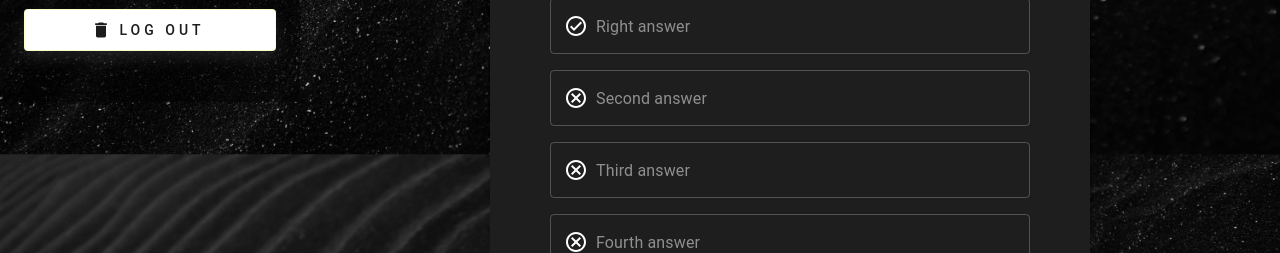
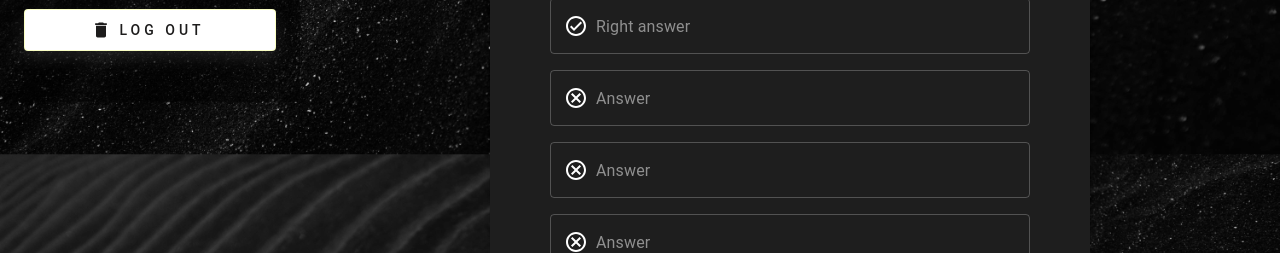
Before and after one commit to michaelDORY/travelover-admin, a React (Create React App) app: page /add-quiz in a window 1280 px wide. Shown: the part 699-952 px from the top of the page. Built offline with nearby package versions, Linux system fonts and the light colour scheme; no server answers; sample sign-in values are in the browser's storage.

Commit message:
added formik

```diff
--- a/src/components/Auth/index.js
+++ b/src/components/Auth/index.js
@@ -20,6 +20,8 @@ function Auth() {
     isOpen: false,
     message: 'Oops',
   });
+
+  const [isBtnActive, setIsBtnActive] = useState(true);
 
   const handleCloseAlert = () => {
     setAlert((prev) => {
@@ -45,6 +47,7 @@ function Auth() {
     },
     validationSchema: validationSchema,
     onSubmit: async ({ email, password }) => {
+      setIsBtnActive(false);
       const q = query(collection(db, 'admins'), where('email', '==', email));
 
       const querySnapshot = await getDocs(q);
@@ -56,9 +59,11 @@ function Auth() {
           )
           .catch((error) => {
             setAlert({ status: 'error', message: error.message, isOpen: true });
+            setIsBtnActive(true);
           });
       } else {
         setAlert({ status: 'error', message: 'No such admin', isOpen: true });
+        setIsBtnActive(true);
       }
     },
   });
@@ -102,6 +107,7 @@ function Auth() {
             size="large"
             variant="contained"
             sx={{ width: '100%' }}
+            disabled={!isBtnActive}
           >
             Войти
           </Button>
@@ -109,7 +115,7 @@ function Auth() {
       </form>
       <Snackbar
         open={alert.isOpen}
-        autoHideDuration={2000}
+        autoHideDuration={5000}
         onClose={handleCloseAlert}
       >
         <Alert
--- a/src/components/QuizLayout/QuestionForm/index.js
+++ b/src/components/QuizLayout/QuestionForm/index.js
@@ -1,19 +1,44 @@
+import CancelOutlinedIcon from '@mui/icons-material/CancelOutlined';
+import CheckCircleOutlineOutlinedIcon from '@mui/icons-material/CheckCircleOutlineOutlined';
 import ClearIcon from '@mui/icons-material/Clear';
-import { Button, Container, Fab, Paper, Stack, TextField } from '@mui/material';
+import QuestionMarkOutlinedIcon from '@mui/icons-material/QuestionMarkOutlined';
+import {
+  Button,
+  Container,
+  Fab,
+  InputAdornment,
+  Paper,
+  Stack,
+  TextField,
+} from '@mui/material';
+import { useFormik } from 'formik';
 import React from 'react';
 import uniqid from 'uniqid';
-import { InputAdornment } from '@mui/material';
-import QuestionMarkOutlinedIcon from '@mui/icons-material/QuestionMarkOutlined';
-import CheckCircleOutlineOutlinedIcon from '@mui/icons-material/CheckCircleOutlineOutlined';
-import CancelOutlinedIcon from '@mui/icons-material/CancelOutlined';
+import * as yup from 'yup';
 
 const QuestionForm = (props) => {
   const defaultQuestion = {
     id: uniqid(),
     title: '',
-    answers: [''],
+    incorrectAnswers: ['', '', ''],
     rightAnswer: '',
   };
+
+  const validationSchema = yup.object({
+    title: yup
+      .string('Enter title')
+      .min(8, 'Title should be of minimum 8 characters length')
+      .required('Password is required'),
+    rightAnswer: yup.string('Enter answer').required('Password is required'),
+  });
+
+  const formik = useFormik({
+    initialValues: defaultQuestion,
+    validationSchema,
+    onSubmit: (values) => {
+      alert(JSON.stringify(values, null, 2));
+    },
+  });
 
   const deleteQuestion = () => {
     props.setQuestions((prev) => prev.filter((item) => item.id !== props.id));
@@ -33,7 +58,7 @@ const QuestionForm = (props) => {
         paddingY: '25px',
       }}
     >
-      <form onSubmit={submitHandler}>
+      <form onSubmit={formik.handleSubmit}>
         <Paper
           sx={{
             padding: '40px 60px',
@@ -69,7 +94,8 @@ const QuestionForm = (props) => {
               }}
               placeholder="Question"
               name="title"
-              value={props.title}
+              value={formik.values.title}
+              onChange={formik.handleChange}
             />
             <label>Answers</label>
             <TextField
@@ -81,9 +107,11 @@ const QuestionForm = (props) => {
                 ),
               }}
               placeholder="Right answer"
-              name="firstAnswer"
-              value={props.title}
+              name="rightAnswer"
+              value={formik.values.rightAnswer}
+              onChange={formik.handleChange}
             />
+            {formik.values.incorrectAnswers.map((answer, index) => (
               <TextField
                 InputProps={{
                   startAdornment: (
@@ -92,42 +120,58 @@ const QuestionForm = (props) => {
                     </InputAdornment>
                   ),
                 }}
-              placeholder="Second answer"
-              name="secondAnswer"
-              value={props.title}
+                placeholder="Answer"
+                name={`incorrectAnswers[${index}]`}
+                value={formik.values.incorrectAnswers[index]}
+                onChange={formik.handleChange}
               />
-            <TextField
-              InputProps={{
-                startAdornment: (
-                  <InputAdornment position="start">
-                    <CancelOutlinedIcon />
-                  </InputAdornment>
-                ),
-              }}
-              placeholder="Third answer"
-              name="thirdAnswer"
-              value={props.title}
-            />
-            <TextField
-              InputProps={{
-                startAdornment: (
-                  <InputAdornment position="start">
-                    <CancelOutlinedIcon />
-                  </InputAdornment>
-                ),
-              }}
-              placeholder="Fourth answer"
-              name="fourtAnswer"
-              value={props.title}
-            />
+            ))}
+            {/*<TextField*/}
+            {/*  InputProps={{*/}
+            {/*    startAdornment: (*/}
+            {/*      <InputAdornment position="start">*/}
+            {/*        <CancelOutlinedIcon />*/}
+            {/*      </InputAdornment>*/}
+            {/*    ),*/}
+            {/*  }}*/}
+            {/*  placeholder="Second answer"*/}
+            {/*  name="secondAnswer"*/}
+            {/*  value={formik.values.incorrectAnswers[0]}*/}
+            {/*  onChange={formik.handleChange}*/}
+            {/*/>*/}
+            {/*<TextField*/}
+            {/*  InputProps={{*/}
+            {/*    startAdornment: (*/}
+            {/*      <InputAdornment position="start">*/}
+            {/*        <CancelOutlinedIcon />*/}
+            {/*      </InputAdornment>*/}
+            {/*    ),*/}
+            {/*  }}*/}
+            {/*  placeholder="Third answer"*/}
+            {/*  name="thirdAnswer"*/}
+            {/*  value={formik.values.incorrectAnswers[1]}*/}
+            {/*  onChange={formik.handleChange}*/}
+            {/*/>*/}
+            {/*<TextField*/}
+            {/*  InputProps={{*/}
+            {/*    startAdornment: (*/}
+            {/*      <InputAdornment position="start">*/}
+            {/*        <CancelOutlinedIcon />*/}
+            {/*      </InputAdornment>*/}
+            {/*    ),*/}
+            {/*  }}*/}
+            {/*  placeholder="Fourth answer"*/}
+            {/*  name="fourthAnswer"*/}
+            {/*  value={formik.values.incorrectAnswers[2]}*/}
+            {/*  onChange={formik.handleChange}*/}
+            {/*/>*/}
             <Button
               type="submit"
               size="large"
               color="success"
               variant="contained"
-              disabled={
-                props.id !== props.questions[props.questions.length - 1].id
-              }
+              disabled={!formik.isValid}
+              onChange={formik.handleChange}
             >
               Add
             </Button>
```
Lines whose indentation alone changed are shown as unchanged.
